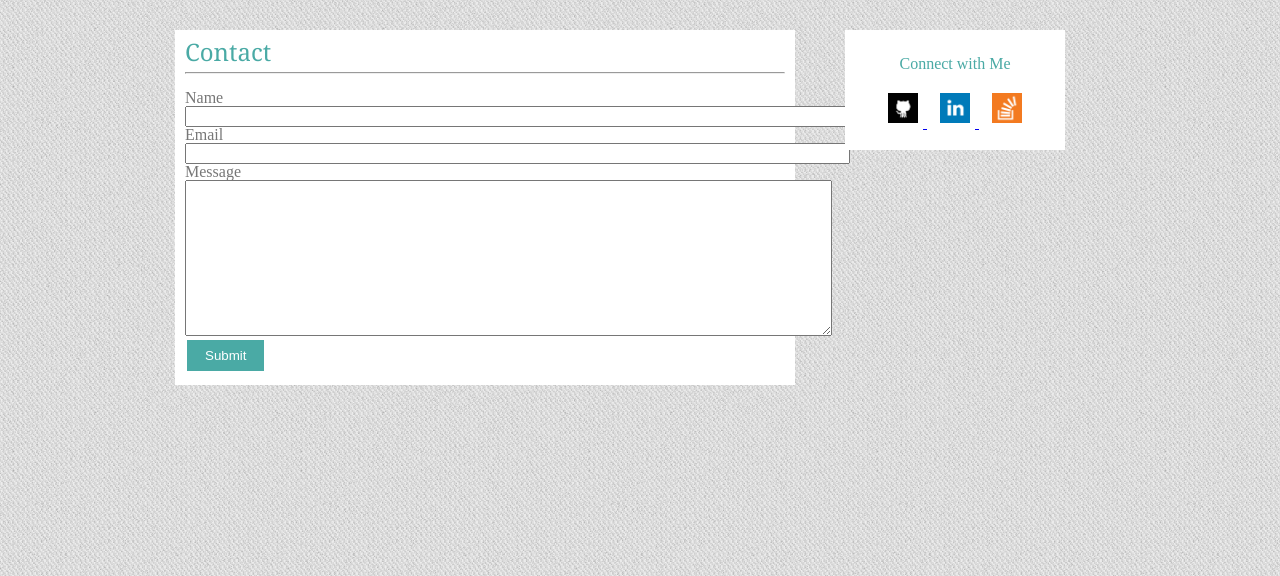
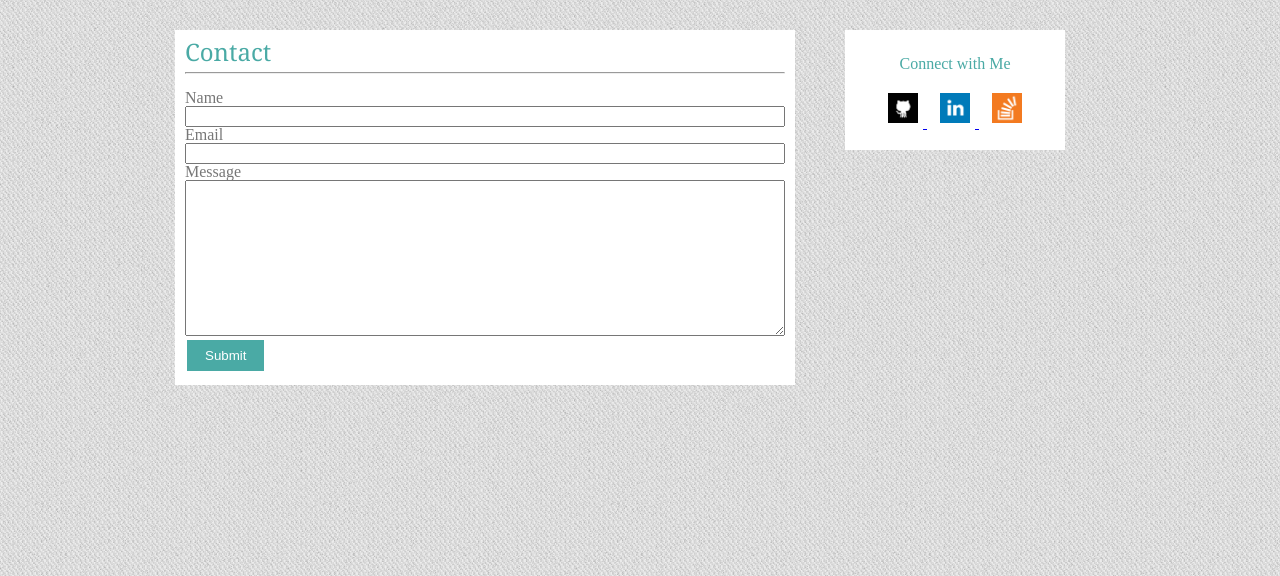
Before and after one commit to JRiepe/Basic-Portfolio, a PHP site: page /contact.html in a window 1280 px wide. Shown: the part 70-646 px from the top of the page. Run offline with PHP 8.4, Linux system fonts and the light colour scheme.

Commit message:
fixed contact sizing

```diff
--- a/assets/css/style.css
+++ b/assets/css/style.css
@@ -141,6 +141,7 @@ input[type=submit] {
     text-decoration: none;
     margin: 4px 2px;
     cursor: pointer;
+
 }
 
 	/* for Portfolio Pictures */
@@ -167,8 +168,11 @@ h2 {
   	height: 20px;
 }
 
+.contactus {
+	width: 100%;
+}
+
 	/* @Media Screen Tags */
-
 
 @media screen and (max-width: 980px)
 	{
--- a/contact.html
+++ b/contact.html
@@ -42,11 +42,11 @@
 			<br>
 			<form action="MAILTO:johnriepe@gmail.com" method="post" enctype="text/plain">
 				Name<br>
-					<input type="text" name="name" size="80"><br>
+					<input type="text" name="name" class="contactus"><br>
 				Email<br>
-					<input type="text" name="email" size="80"> <br>
+					<input type="text" name="email" class="contactus"><br>
 				Message<br>
-					<textarea name="message" cols=78 rows=10></textarea>
+					<textarea name="message" class="contactus" rows=10 maxlength="500px"></textarea>
 				<br>
 				<input type="submit" value="Submit">
 
```
